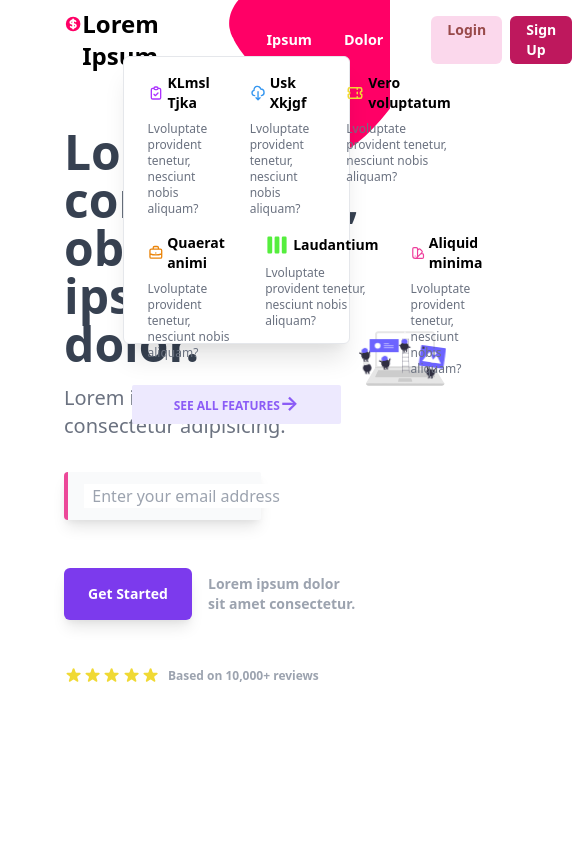
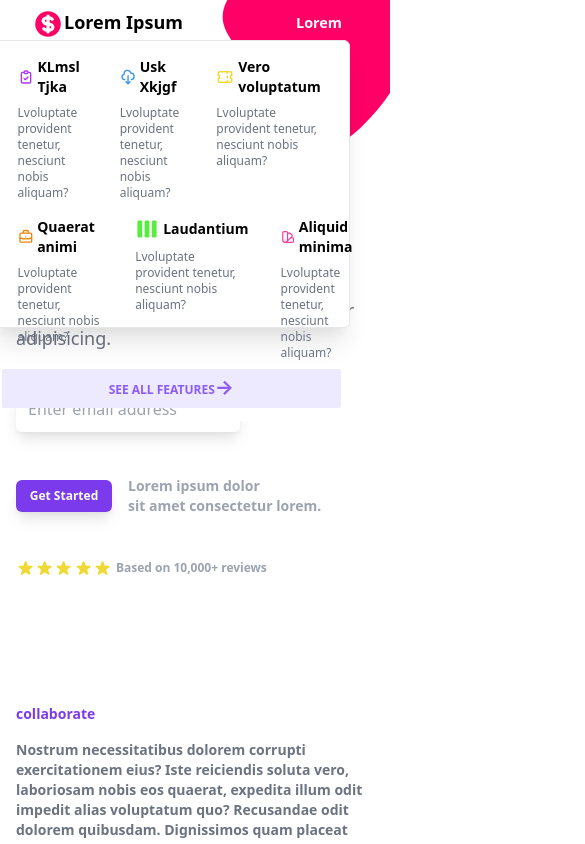
Before and after one commit to felec/landing-page, a React (Create React App) app: page / in a window 390 px wide. Both pictures are taken after a click on the element "Lorem". Shown: the top 844 px of the page, 585 px wide, since content can reach past the window. Built offline with nearby package versions, Linux system fonts and the light colour scheme.

Commit message:
add responsiveness

```diff
--- a/src/App.css
+++ b/src/App.css
@@ -2,7 +2,7 @@
   position: fixed;
   display: flex;
   width: 100%;
-  padding: 0.5rem 4rem 0.5rem 4rem;
+  padding: 0.5rem 2rem 0.5rem 2rem;
   justify-content: space-between;
   border-bottom: 0.5px solid rgb(228, 228, 228);
   background-color: white;
@@ -13,7 +13,7 @@
   position: fixed;
   display: flex;
   width: 100%;
-  padding: 0.5rem 4rem 0.5rem 4rem;
+  padding: 0.5rem 2rem 0.5rem 2rem;
   justify-content: space-between;
   background-color: transparent;
   z-index: 10;
@@ -93,8 +93,8 @@
 .join::before {
   position: absolute;
   content: '';
-  margin-left: 4rem;
-  margin-top: 10px;
+  margin-left: 1.5rem;
+  margin-top: 6.5rem;
   background-color: grey;
   opacity: 0.25;
   height: 1px;
@@ -104,8 +104,8 @@
 .join::after {
   position: absolute;
   content: '';
-  margin-left: 51rem;
-  margin-top: -10px;
+  margin-left: 42rem;
+  margin-top: 6.5rem;
   background-color: grey;
   opacity: 0.25;
   height: 1px;
--- a/src/App.tsx
+++ b/src/App.tsx
@@ -12,6 +12,7 @@ import {
   HiOutlineColorSwatch,
   HiOutlineMailOpen,
   HiCurrencyDollar,
+  HiMenu,
 } from 'react-icons/hi';
 import Setup from './components/setup';
 import Filing from './components/filing';
@@ -21,16 +22,28 @@ import Notes from './assets/undraw_notes_anim.svg';
 import Team from './assets/undraw_team_anim.svg';
 
 export default function App() {
+  const [isScrolled, setIsScrolled] = useState(false);
+
   useEffect(() => {
     Aos.init({ duration: 1000 });
   }, []);
+
+  document.addEventListener('scroll', (e) => {
+    const scrolled = document?.scrollingElement?.scrollTop;
+
+    if (scrolled && scrolled >= 50) {
+      setIsScrolled(true);
+    } else {
+      setIsScrolled(false);
+    }
+  });
 
   return (
     <>
       <body>
         <svg
-          className='absolute top-0 right-0 z-0'
-          viewBox='-150 -50 300 300'
+          className='svgScrolled z-0'
+          viewBox='-145 -45 300 300'
           xmlns='http://www.w3.org/2000/svg'
         >
           <path
@@ -41,7 +54,7 @@ export default function App() {
         </svg>
 
         <div className='absolute top-0 left-0 w-full z-20'>
-          <NavBar />
+          <NavBar isScrolled={isScrolled} />
           <BodyHead />
           <HeaderBreak />
           <div data-aos-once='true' data-aos-delay='200' data-aos='fade-down'>
@@ -58,20 +71,9 @@ export default function App() {
   );
 }
 
-const NavBar = () => {
+const NavBar = ({ isScrolled }: { isScrolled: boolean }) => {
   const [isHover, setIsHover] = useState(false);
   const [hoverType, setHoverType] = useState(0);
-  const [isScrolled, setIsScrolled] = useState(false);
-
-  document.addEventListener('scroll', (e) => {
-    const scrolled = document?.scrollingElement?.scrollTop;
-
-    if (scrolled && scrolled >= 100) {
-      setIsScrolled(true);
-    } else {
-      setIsScrolled(false);
-    }
-  });
 
   const showModalNav = (hoverType: number) => {
     switch (hoverType) {
@@ -81,65 +83,65 @@ const NavBar = () => {
             onMouseLeave={() => {
               setIsHover(false);
             }}
-            className='fixed top-14 right-10 z-50 h-72 w-7/12 p-2 border bg-white shadow-xl rounded-md'
+            className='fixed top-10 lg:top-14 right-10 z-50 h-72 w-11/12 lg:w-7/12 p-2 border bg-white shadow-xl rounded-md'
           >
             <div className='flex flex-col h-full justify-evenly'>
               <div className='flex justify-evenly'>
-                <div className='flex items-center hover:bg-yellow-100 rounded-md shadow-md h-16 w-40 p-4 cursor-pointer'>
+                <div className='flex items-center hover:bg-yellow-100 rounded-md shadow-md h-16 w-40 p-4 mx-2 cursor-pointer'>
                   <div className='h-2 w-2 mr-1 rounded-lg bg-yellow-600'></div>
                   <h2 className='text-sm font-bold'>Labore</h2>
                 </div>
 
-                <div className='flex items-center hover:bg-gray-100 rounded-md shadow-md h-16 w-40 p-4 cursor-pointer'>
+                <div className='flex items-center hover:bg-gray-100 rounded-md shadow-md h-16 w-40 p-4 mx-2 cursor-pointer'>
                   <div className='h-2 w-2 mr-1 rounded-lg bg-gray-600'></div>
                   <h2 className='text-sm font-bold'>Recusandae</h2>
                 </div>
 
-                <div className='flex items-center hover:bg-purple-100 rounded-md shadow-md h-16 w-40 p-4 cursor-pointer'>
+                <div className='flex items-center hover:bg-purple-100 rounded-md shadow-md h-16 w-40 p-4 mx-2 cursor-pointer'>
                   <div className='h-2 w-2 mr-1 rounded-lg bg-purple-600'></div>
                   <h2 className='text-sm font-bold'>Animi velit</h2>
                 </div>
 
-                <div className='flex items-center hover:bg-green-100 rounded-md shadow-md h-16 w-40 p-4 cursor-pointer'>
+                <div className='flex items-center hover:bg-green-100 rounded-md shadow-md h-16 w-40 p-4 mx-2 cursor-pointer'>
                   <div className='h-2 w-2 mr-1 rounded-lg bg-green-300'></div>
                   <h2 className='text-sm font-bold'>Ipsum</h2>
                 </div>
               </div>
 
               <div className='flex justify-evenly'>
-                <div className='flex items-center hover:bg-red-100 rounded-md shadow-md h-16 w-40 p-4 cursor-pointer'>
+                <div className='flex items-center hover:bg-red-100 rounded-md shadow-md h-16 w-40 p-4 mx-2 cursor-pointer'>
                   <div className='h-2 w-2 mr-1 rounded-lg bg-red-600'></div>
                   <h2 className='text-sm font-bold'>Deserun</h2>
                 </div>
 
-                <div className='flex items-center hover:bg-yellow-100 rounded-md shadow-md h-16 w-40 p-4 cursor-pointer'>
+                <div className='flex items-center hover:bg-yellow-100 rounded-md shadow-md h-16 w-40 p-4 mx-2 cursor-pointer'>
                   <div className='h-2 w-2 mr-1 rounded-lg bg-yellow-300'></div>
                   <h2 className='text-sm font-bold'>Adipisicing</h2>
                 </div>
 
-                <div className='flex items-center hover:bg-green-100 rounded-md shadow-md h-16 w-40 p-4 cursor-pointer'>
+                <div className='flex items-center hover:bg-green-100 rounded-md shadow-md h-16 w-40 p-4 mx-2 cursor-pointer'>
                   <div className='h-2 w-2 mr-1 rounded-lg bg-green-600'></div>
                   <h2 className='text-sm font-bold'>Eveniet</h2>
                 </div>
 
-                <div className='flex items-center hover:bg-pink-100 rounded-md shadow-md h-16 w-40 p-4 cursor-pointer'>
+                <div className='flex items-center hover:bg-pink-100 rounded-md shadow-md h-16 w-40 p-4 mx-2 cursor-pointer'>
                   <div className='h-2 w-2 mr-1 rounded-lg bg-pink-900'></div>
                   <h2 className='text-sm font-bold'>Molestiae</h2>
                 </div>
               </div>
 
               <div className='flex justify-evenly'>
-                <div className='flex items-center hover:bg-indigo-100 rounded-md shadow-md h-16 w-40 p-4 cursor-pointer'>
+                <div className='flex items-center hover:bg-indigo-100 rounded-md shadow-md h-16 w-40 p-4 mx-2 cursor-pointer'>
                   <div className='h-2 w-2 mr-1 rounded-lg bg-indigo-500'></div>
                   <h2 className='text-sm font-bold'>Ipsa</h2>
                 </div>
 
-                <div className='flex items-center hover:bg-pink-100 rounded-md shadow-md h-16 w-40 p-4 cursor-pointer'>
+                <div className='flex items-center hover:bg-pink-100 rounded-md shadow-md h-16 w-40 p-4 mx-2 cursor-pointer'>
                   <div className='h-2 w-2 mr-1 rounded-lg bg-pink-900'></div>
                   <h2 className='text-sm font-bold'>Consectetur</h2>
                 </div>
 
-                <div className='flex items-center hover:bg-blue-100 rounded-md shadow-md h-16 w-40 p-4 cursor-pointer'>
+                <div className='flex items-center hover:bg-blue-100 rounded-md shadow-md h-16 w-40 p-4 mx-2 cursor-pointer'>
                   <div className='h-2 w-2 mr-1 rounded-lg bg-blue-400'></div>
                   <h2 className='text-sm font-bold'>Lorem</h2>
                   <div className='flex items-center justify-center bg-red-400 rounded-md h-6 w-12 ml-4'>
@@ -147,7 +149,7 @@ const NavBar = () => {
                   </div>
                 </div>
 
-                <div className='flex items-center hover:bg-purple-100 rounded-md shadow-md h-16 w-40 p-4 cursor-pointer'>
+                <div className='flex items-center hover:bg-purple-100 rounded-md shadow-md h-16 w-40 p-4 mx-2 cursor-pointer'>
                   <div className='h-2 w-2 mr-1 rounded-lg bg-purple-900'></div>
                   <h2 className='text-sm font-bold'>Excepturi</h2>
                 </div>
@@ -165,7 +167,7 @@ const NavBar = () => {
             onMouseLeave={() => {
               setIsHover(false);
             }}
-            className='fixed top-14 right-10 z-50 h-72 w-7/12 p-2 border bg-white shadow-xl rounded-md'
+            className='fixed top-10 lg:top-14 right-10 z-50 h-72 w-11/12 lg:w-7/12 p-2 border bg-white shadow-xl rounded-md'
           >
             <div className='flex flex-col h-full justify-between'>
               <div className='flex justify-evenly'>
@@ -243,18 +245,29 @@ const NavBar = () => {
     }
   };
 
-  const navBarClass = isScrolled ? 'navScrolled' : 'navNotScrolled';
+  const navBarClass = isScrolled
+    ? 'hidden'
+    : 'flex flex-col lg:flex-row items-center';
   const navItemClass = isScrolled ? 'scrolledNavItem' : 'unScrolledNavItem';
+  const burgerColor = isScrolled ? '#FF0066' : '#FFF';
 
   return (
     <>
-      <div className={navBarClass}>
-        <div className='flex'>
-          <HiCurrencyDollar size='2rem' color='#FF0066' />
-          <h2 className='text-2xl font-extrabold'> Lorem Ipsum</h2>
-        </div>
-        <div className='flex items-center'>
-          <div className='flex justify-end pr-8 text-white'>
+      <div className='navNotScrolled'>
+        {!isScrolled && (
+          <div className='flex'>
+            <HiCurrencyDollar size='2rem' color='#FF0066' />
+            <h2 className='text-lg sm:text-2xl font-extrabold'> Lorem Ipsum</h2>
+          </div>
+        )}
+        <div className='opacity-0'>_</div>
+        {isScrolled && (
+          <button className='cursor-pointer mr-4'>
+            <HiMenu size='1.5rem' color={burgerColor} />
+          </button>
+        )}
+        <div className={navBarClass}>
+          <div className='flex flex-col lg:flex-row justify-end text-white'>
             <div
               onMouseEnter={() => {
                 setIsHover(true);
@@ -286,13 +299,15 @@ const NavBar = () => {
             </div>
           </div>
 
-          <div className='flex justify-end'>
-            <div className='rounded-md bg-pink-200 opacity-80 hover:bg-pink-300 text-red-900 mr-2 cursor-pointer'>
-              <h1 className='text-sm font-bold py-1 px-4'>Login</h1>
+          <div className='flex flex-col lg:flex-row justify-end'>
+            <div className='self-center rounded-md my-2 lg:ml-2 lg:mr-2 bg-pink-200 opacity-80 hover:bg-pink-300 text-red-900 cursor-pointer'>
+              <h1 className='text-xs sm:text-sm font-bold py-1 px-2 sm:px-6'>
+                Login
+              </h1>
             </div>
 
-            <div className='bg-pink-700 hover:bg-pink-600 rounded-md cursor-pointer'>
-              <h1 className='text-white text-sm font-bold py-1 px-4'>
+            <div className='self-center bg-pink-700 hover:bg-pink-600 rounded-md cursor-pointer'>
+              <h1 className='text-white text-xs sm:text-sm font-bold py-1 px-2 sm:px-4'>
                 Sign Up
               </h1>
             </div>
@@ -306,34 +321,38 @@ const NavBar = () => {
 
 const BodyHead = () => {
   return (
-    <div className='flex justify-between mx-16'>
-      <div className='mt-32'>
-        <h1 className='text-5xl text-gray-700 font-bold'>
+    <div className='flex flex-col-reverse sm:flex-row justify-between mx-4 sm:mx-16'>
+      <div className='mt-8 sm:mt-32'>
+        <h1 className='text-xl lg:text-5xl text-gray-700 font-bold'>
           Lorem consectetur,
           <br />
           obcaecati ipsum dolor.
         </h1>
-        <h2 className='text-xl text-gray-500 mt-4 font-medium'>
+        <h2 className='text-lg lg:text-xl text-gray-500 mt-4 font-medium'>
           Lorem ipsum dolor sit amet consectetur adipisicing.
         </h2>
 
-        <div className='flex items-center h-12 w-2/3 bg-gray-50 my-8 px-4 rounded-l shadow-lg border-l-4 border-pink-500 rounded-sm'>
+        <div className='flex items-center h-12 w-56 my-8 rounded-md shadow-lg border-t border-gray-200'>
+          <div className='justify-self-start h-full w-1 mr-1 bg-pink-400 rounded-md'></div>
           <HiOutlineMailOpen size='1.2rem' color='#ee3d9b' />
+
           <form>
             <input
-              className='focus:outline-none focus:border-transparent'
+              className='focus:outline-none focus:border-transparent ml-2'
               type='text'
-              placeholder='  Enter your email address'
+              placeholder='Enter email address'
             />
           </form>
         </div>
 
         <div className='flex items-center'>
-          <div className='flex justify-center w-32 py-4 my-4 hover:bg-purple-700 bg-purple-600 rounded-md shadow-lg cursor-pointer'>
-            <h3 className='text-sm font-bold text-white'>Get Started</h3>
+          <div className='flex justify-center w-24 lg:w-32 py-2 lg:py-4 my-4 hover:bg-purple-700 bg-purple-600 rounded-md shadow-lg cursor-pointer'>
+            <h3 className='text-xs lg:text-sm font-bold text-white'>
+              Get Started
+            </h3>
           </div>
           <h3 className='text-sm font-semibold ml-4 text-gray-400'>
-            Lorem ipsum dolor <br /> sit amet consectetur.
+            Lorem ipsum dolor <br /> sit amet consectetur lorem.
           </h3>
         </div>
 
@@ -343,13 +362,13 @@ const BodyHead = () => {
           <HiStar size='1.2rem' color='#f0d934' />
           <HiStar size='1.2rem' color='#f0d934' />
           <HiStar size='1.2rem' color='#f0d934' />
-          <h2 className='text-xs text-gray-400 font-semibold my-8 ml-2'>
+          <h2 className='text-xs text-gray-400 font-semibold my-8 ml-1 sm:ml-2'>
             Based on 10,000+ reviews
           </h2>
         </div>
       </div>
       <object
-        className='self-center h-2/6 w-2/6'
+        className='sm:self-end lg:self-center mt-20 sm:mt-0 h-3/6 w-3/6 lg:h-2/6 lg:w-2/6'
         data={Team}
         type='image/svg+xml'
         aria-label='team svg'
@@ -360,8 +379,8 @@ const BodyHead = () => {
 
 const HeaderBreak = () => {
   return (
-    <div className='join'>
-      <h3 className='flex justify-center w-full mt-48 text-sm font-bold text-gray-400'>
+    <div className='hidden lg:flex join'>
+      <h3 className='flex justify-center w-full my-24 text-sm font-bold text-gray-400'>
         Join 50,000+ Highly Productive Teams
       </h3>
     </div>
@@ -370,12 +389,12 @@ const HeaderBreak = () => {
 
 const AboutBody = () => {
   return (
-    <div className='flex justify-center items-center px-32'>
+    <div className='flex flex-col lg:flex-row my-24 lg:my-0 justify-center items-center px-4 md:px-10 lg:px-32'>
       <div className='flex flex-col'>
-        <h1 className='text-md font-semibold text-purple-600 mb-4'>
+        <h1 className='text-sm font-semibold text-purple-600 mb-4'>
           collaborate
         </h1>
-        <p className='text-md font-semibold text-gray-500'>
+        <p className='text-sm font-semibold text-gray-500'>
           Nostrum necessitatibus dolorem corrupti exercitationem eius? Iste
           reiciendis soluta vero, laboriosam nobis eos quaerat, expedita illum
           odit impedit alias voluptatum quo? Recusandae odit dolorem quibusdam.
@@ -406,7 +425,7 @@ const FeaturesTab = () => {
 
   return (
     <div className='flex flex-col tabBackground'>
-      <h2 className='text-md ml-24 font-semibold text-purple-600 my-8'>
+      <h2 className='text-sm ml-24 font-semibold text-purple-600 my-8'>
         design
       </h2>
       <div className='flex justify-evenly'>
@@ -639,7 +658,7 @@ const CardCarousel = () => {
                 </p>
               </div>
               <div className='h-12 w-2 self-end rounded-t-md mt-1 bg-green-400'></div>
-              <p className='text-left text-md text-gray-600 p-4 font-bold'>
+              <p className='text-left text-sm text-gray-600 p-4 font-bold'>
                 Totam neque sunt saepe numquam consectetur adipisicing elit
                 beatae?
               </p>
@@ -675,7 +694,7 @@ const CardCarousel = () => {
                 </p>
               </div>
               <div className='h-12 w-3 self-end rounded-t-md mt-1 bg-green-400'></div>
-              <p className='text-left text-md text-gray-600 p-4 font-bold'>
+              <p className='text-left text-sm text-gray-600 p-4 font-bold'>
                 Veniam debitis placeat. Hic saepe velit tenetur repudiandae
                 magnam pariatur nostrum?
               </p>
@@ -711,7 +730,7 @@ const CardCarousel = () => {
                 </p>
               </div>
               <div className='h-12 w-2 self-end rounded-t-md mt-1 bg-green-400'></div>
-              <p className='text-left text-md text-gray-600 p-4 font-bold'>
+              <p className='text-left text-sm text-gray-600 p-4 font-bold'>
                 Excepturi suscipit optio consequatur soluta magni veniam?
               </p>
             </div>
```
